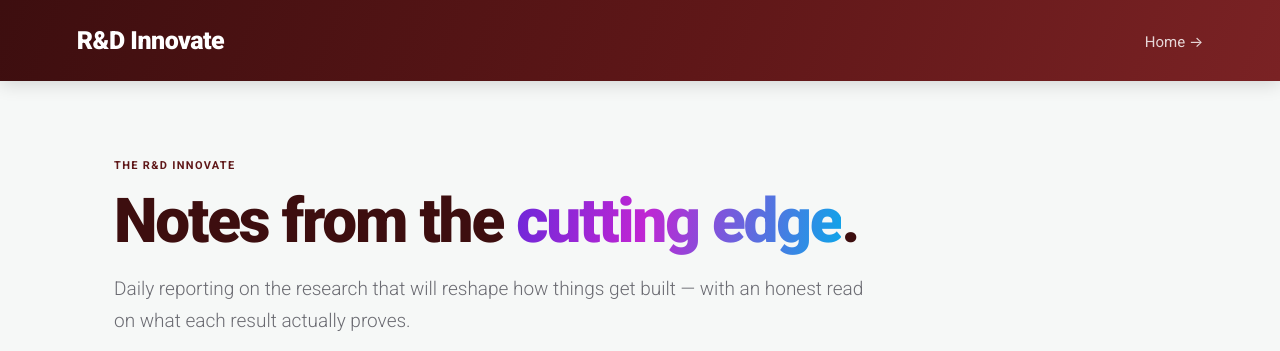
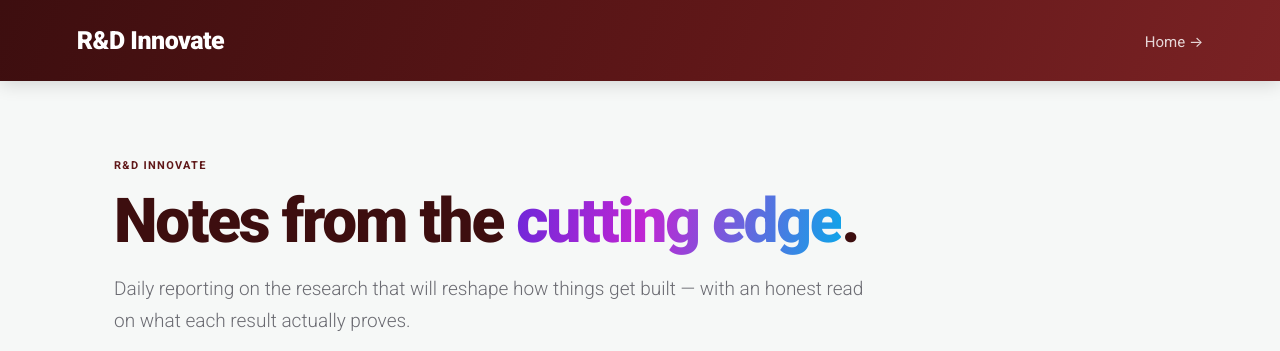
Before and after one commit to RDInnovateRD/rdinnovate-blog, a Jekyll site: the page built from index.html, in a window 1280 px wide and 900 px high. Shown: the top 351 px of the window. Built offline with Jekyll 4.4.1, drawn with Linux system fonts in a browser that asks for light colours.

Commit message:
Eyebrow: drop 'The'

```diff
--- a/index.html
+++ b/index.html
@@ -2,7 +2,7 @@
 layout: default
 ---
 <section class="hero">
-  <p class="eyebrow">The R&amp;D Innovate</p>
+  <p class="eyebrow">R&amp;D Innovate</p>
   <h1>Notes from the <span class="grad">cutting edge</span>.</h1>
   <p class="lede">Daily reporting on the research that will reshape how things get built &mdash;
   with an honest read on what each result actually proves.</p>
```
